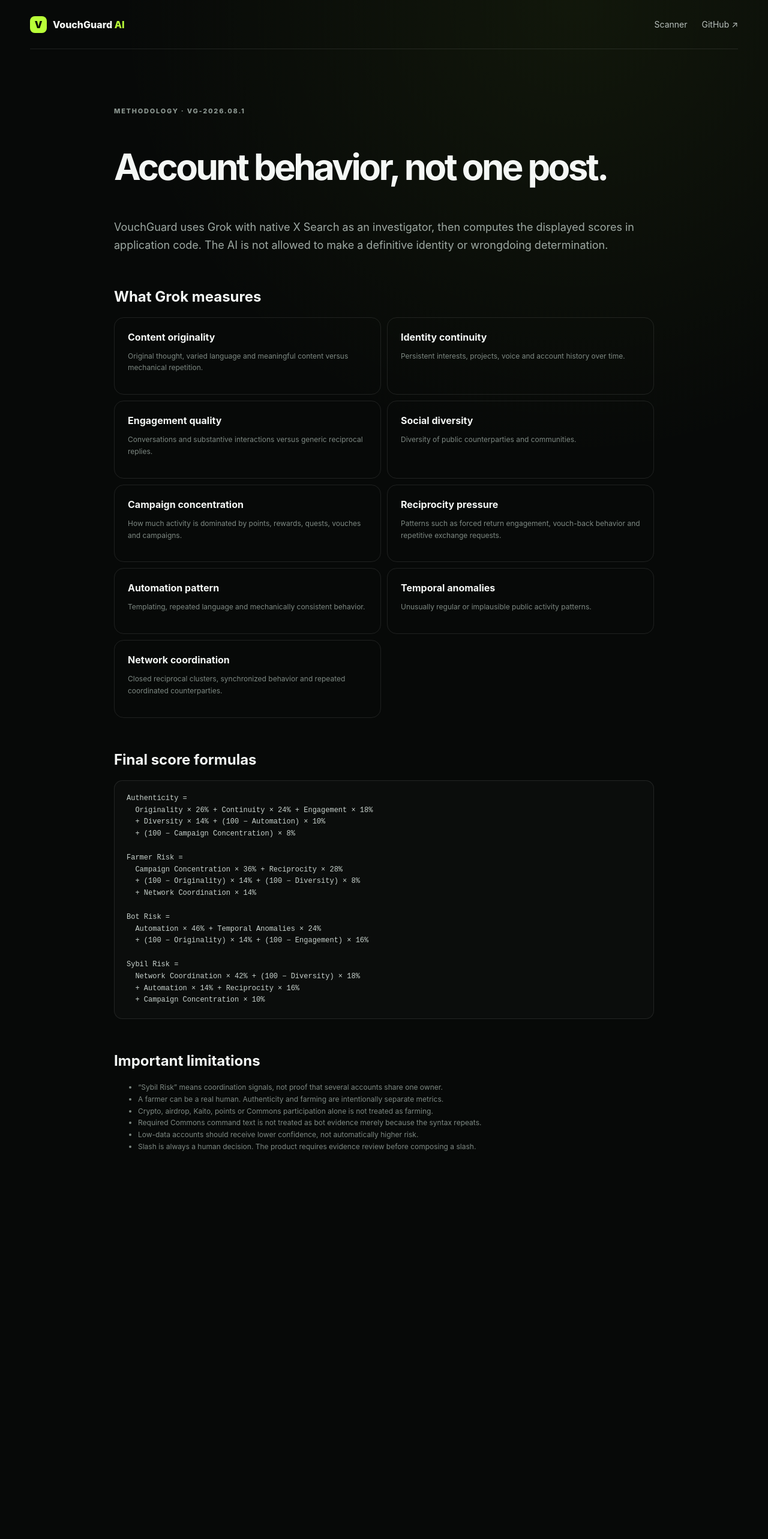
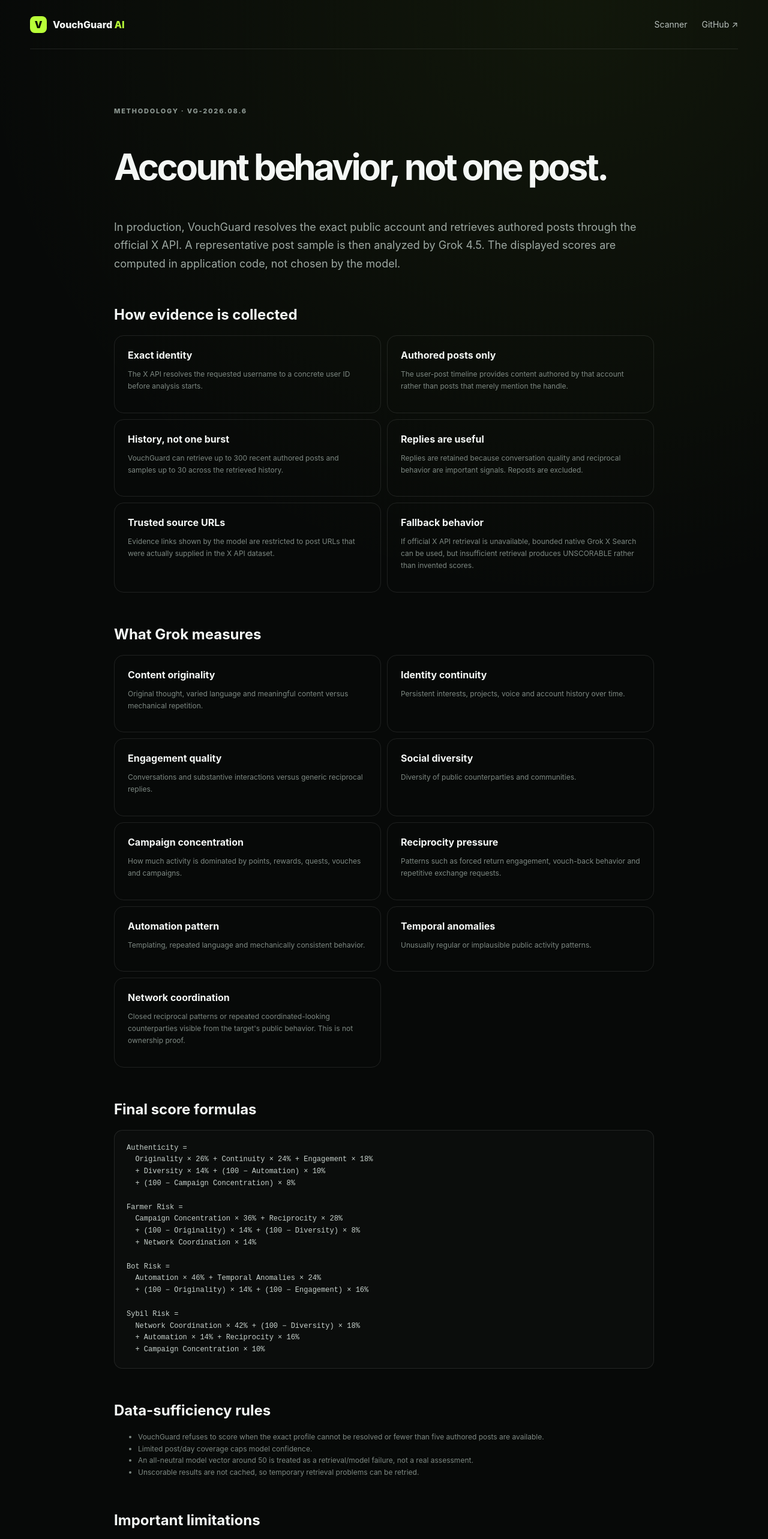
Before and after one commit to mssystem1/x-account-authentication-for-commons-, a Next.js app: page /methodology in a window 1280 px wide. Shown: the top 2566 px of the page at 60% size. Before the commit the page ends 2058 px from the top, so only its background shows below. Built offline with nearby package versions, Linux system fonts and the light colour scheme; no server answers.

Commit message:
Update methodology page for deterministic X retrieval

```diff
--- a/app/methodology/page.tsx
+++ b/app/methodology/page.tsx
@@ -3,9 +3,20 @@
     <main>
       <header className="site-header page-width"><a className="brand" href="/"><span className="brand-mark">V</span><span>VouchGuard <em>AI</em></span></a><nav><a href="/">Scanner</a><a href="https://github.com/mssystem1/x-account-authentication-for-commons-" target="_blank" rel="noreferrer">GitHub ↗</a></nav></header>
       <article className="methodology page-width">
-        <p className="eyebrow">METHODOLOGY · VG-2026.08.1</p>
+        <p className="eyebrow">METHODOLOGY · VG-2026.08.6</p>
         <h1>Account behavior, not one post.</h1>
-        <p className="lead">VouchGuard uses Grok with native X Search as an investigator, then computes the displayed scores in application code. The AI is not allowed to make a definitive identity or wrongdoing determination.</p>
+        <p className="lead">In production, VouchGuard resolves the exact public account and retrieves authored posts through the official X API. A representative post sample is then analyzed by Grok 4.5. The displayed scores are computed in application code, not chosen by the model.</p>
+
+        <h2>How evidence is collected</h2>
+        <div className="method-grid">
+          <div><strong>Exact identity</strong><p>The X API resolves the requested username to a concrete user ID before analysis starts.</p></div>
+          <div><strong>Authored posts only</strong><p>The user-post timeline provides content authored by that account rather than posts that merely mention the handle.</p></div>
+          <div><strong>History, not one burst</strong><p>VouchGuard can retrieve up to 300 recent authored posts and samples up to 30 across the retrieved history.</p></div>
+          <div><strong>Replies are useful</strong><p>Replies are retained because conversation quality and reciprocal behavior are important signals. Reposts are excluded.</p></div>
+          <div><strong>Trusted source URLs</strong><p>Evidence links shown by the model are restricted to post URLs that were actually supplied in the X API dataset.</p></div>
+          <div><strong>Fallback behavior</strong><p>If official X API retrieval is unavailable, bounded native Grok X Search can be used, but insufficient retrieval produces UNSCORABLE rather than invented scores.</p></div>
+        </div>
+
         <h2>What Grok measures</h2>
         <div className="method-grid">
           <div><strong>Content originality</strong><p>Original thought, varied language and meaningful content versus mechanical repetition.</p></div>
@@ -16,8 +27,9 @@
           <div><strong>Reciprocity pressure</strong><p>Patterns such as forced return engagement, vouch-back behavior and repetitive exchange requests.</p></div>
           <div><strong>Automation pattern</strong><p>Templating, repeated language and mechanically consistent behavior.</p></div>
           <div><strong>Temporal anomalies</strong><p>Unusually regular or implausible public activity patterns.</p></div>
-          <div><strong>Network coordination</strong><p>Closed reciprocal clusters, synchronized behavior and repeated coordinated counterparties.</p></div>
+          <div><strong>Network coordination</strong><p>Closed reciprocal patterns or repeated coordinated-looking counterparties visible from the target's public behavior. This is not ownership proof.</p></div>
         </div>
+
         <h2>Final score formulas</h2>
         <pre>{`Authenticity =
   Originality × 26% + Continuity × 24% + Engagement × 18%
@@ -37,13 +49,22 @@
   Network Coordination × 42% + (100 − Diversity) × 18%
   + Automation × 14% + Reciprocity × 16%
   + Campaign Concentration × 10%`}</pre>
+
+        <h2>Data-sufficiency rules</h2>
+        <ul>
+          <li>VouchGuard refuses to score when the exact profile cannot be resolved or fewer than five authored posts are available.</li>
+          <li>Limited post/day coverage caps model confidence.</li>
+          <li>An all-neutral model vector around 50 is treated as a retrieval/model failure, not a real assessment.</li>
+          <li>Unscorable results are not cached, so temporary retrieval problems can be retried.</li>
+        </ul>
+
         <h2>Important limitations</h2>
         <ul>
           <li>“Sybil Risk” means coordination signals, not proof that several accounts share one owner.</li>
           <li>A farmer can be a real human. Authenticity and farming are intentionally separate metrics.</li>
           <li>Crypto, airdrop, Kaito, points or Commons participation alone is not treated as farming.</li>
           <li>Required Commons command text is not treated as bot evidence merely because the syntax repeats.</li>
-          <li>Low-data accounts should receive lower confidence, not automatically higher risk.</li>
+          <li>Low-data accounts receive lower confidence or no score, not automatically higher risk.</li>
           <li>Slash is always a human decision. The product requires evidence review before composing a slash.</li>
         </ul>
       </article>
```
